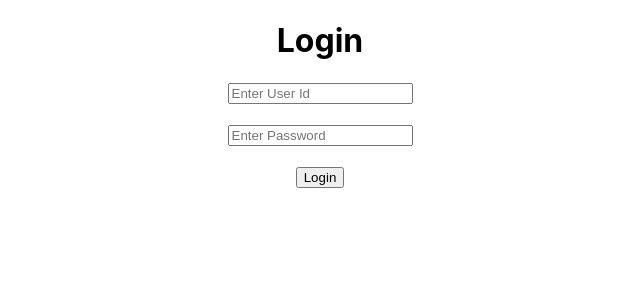
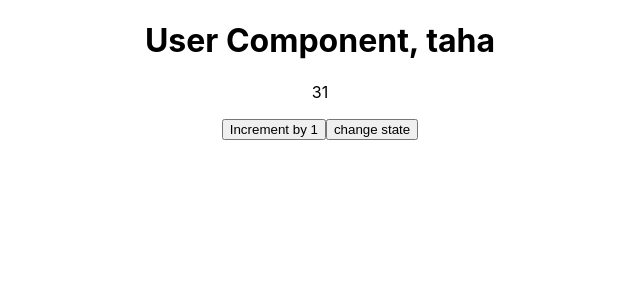
Before and after one commit to tahaansari/react-tutorial-code-step-by-step, a React (Create React App) app: page / in a window 1280 px wide. Shown: the top 300 px of the page, without its empty margins (320-960 px from the left). Built offline with nearby package versions, Linux system fonts and the light colour scheme.

Commit message:
life cycle methods

```diff
--- a/src/App.js
+++ b/src/App.js
@@ -3,13 +3,31 @@ import "./App.css";
 import User from "./User";
 import ClassUser from "./ClassUser";
 import Login from "./Login";
+// import React from "react";
+
+import React, { useState } from "react";
 
 function App() {
+  const [name, setName] = useState("taha");
   return (
     <div className="App">
       <div>
-        {/* <ClassUser name="Taha Ansari" age="31" /> */}
-        <Login></Login>
+        {/* <h1>Hello, {t his.state.name}</h1>
+          <button
+            onClick={() => {
+              this.setState({ name: "Taha Mehmood Ansari" });
+            }}
+          >
+            change name
+          </button> */}
+        <ClassUser name={name} />
+        <button
+          onClick={() => {
+            setName("Taha Mehmood Ansari");
+          }}
+        >
+          change state
+        </button>
       </div>
     </div>
   );
--- a/src/ClassUser.js
+++ b/src/ClassUser.js
@@ -4,20 +4,33 @@ class ClassUser extends Component {
   constructor() {
     super();
     this.state = {
-      count: 0,
+      name: "taha",
+      age: 31,
     };
   }
-  udpateCount() {
-    console.log("udpate count called");
-    this.setState({
-      count: this.state.count + 1,
-    });
+  componentDidMount() {
+    // called after all the html gets loaded
+    console.log("component did mount");
   }
+  componentDidUpdate(preProps, preState, snapshot) {
+    // called when any component get update
+    console.log("component did update", preState);
+    this.setState({ age: this.state.age + 1 });
+  }
+  // udpateCount() {
+  //   console.log("udpate count called");
+  //   this.setState({
+  //     count: this.state.count + 1,
+  //   });
+  // }
   render() {
-    console.log(this.props);
+    console.warn("render method called", this.props);
     return (
       <>
-        <h1>{this.state.count}</h1>
+        <h1>User Component, {this.state.name}</h1>
+        <p>{this.state.age}</p>
+        <button onClick={() => this.setState({ age: this.state.age + 1 })}>Increment by 1</button>
+        {/* <h1>{this.state.count}</h1>
         <h2>{this.props.name}</h2>
         <button
           onClick={() => {
@@ -25,7 +38,7 @@ class ClassUser extends Component {
           }}
         >
           udpate count
-        </button>
+        </button> */}
       </>
     );
   }
```
